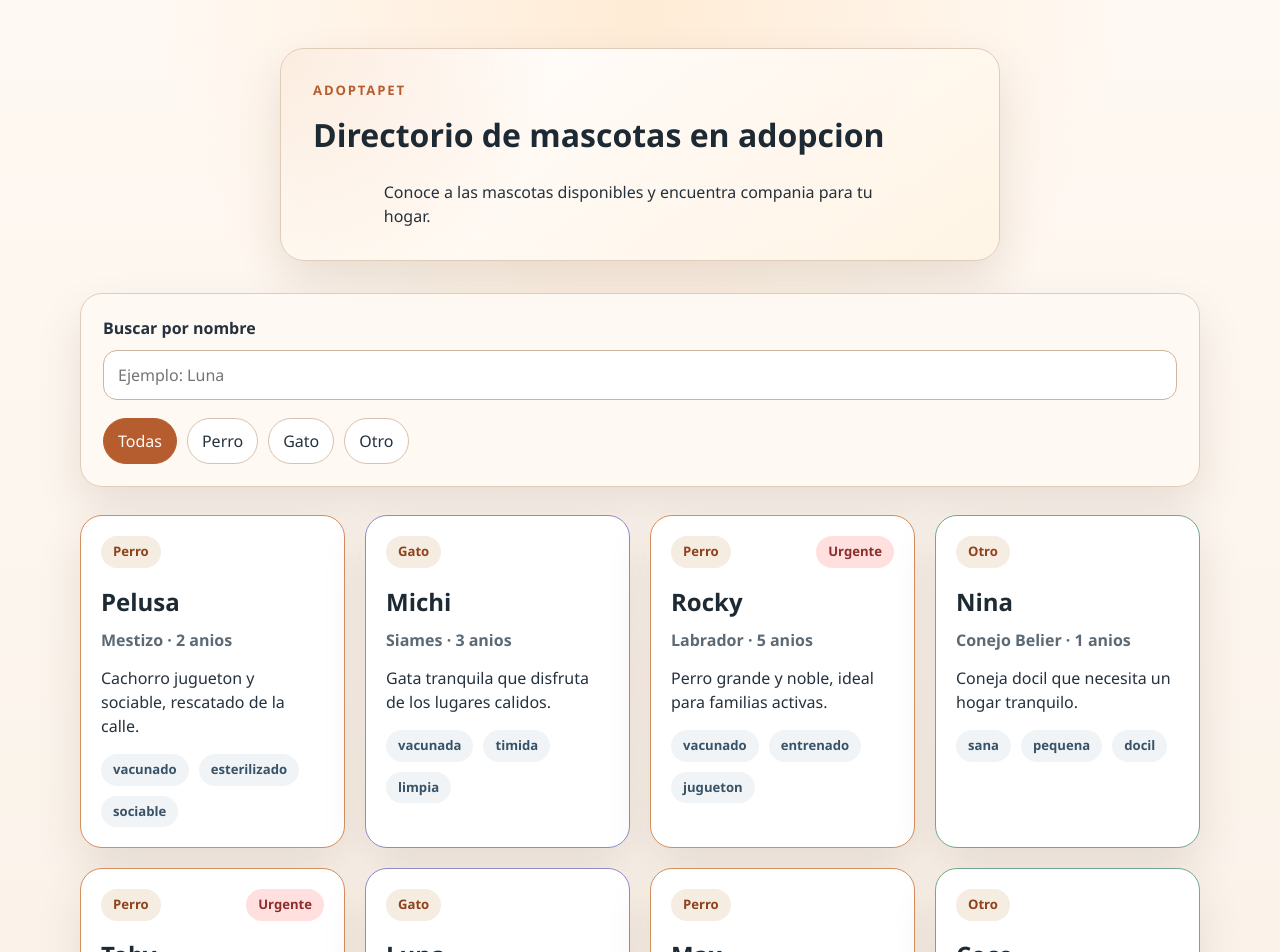
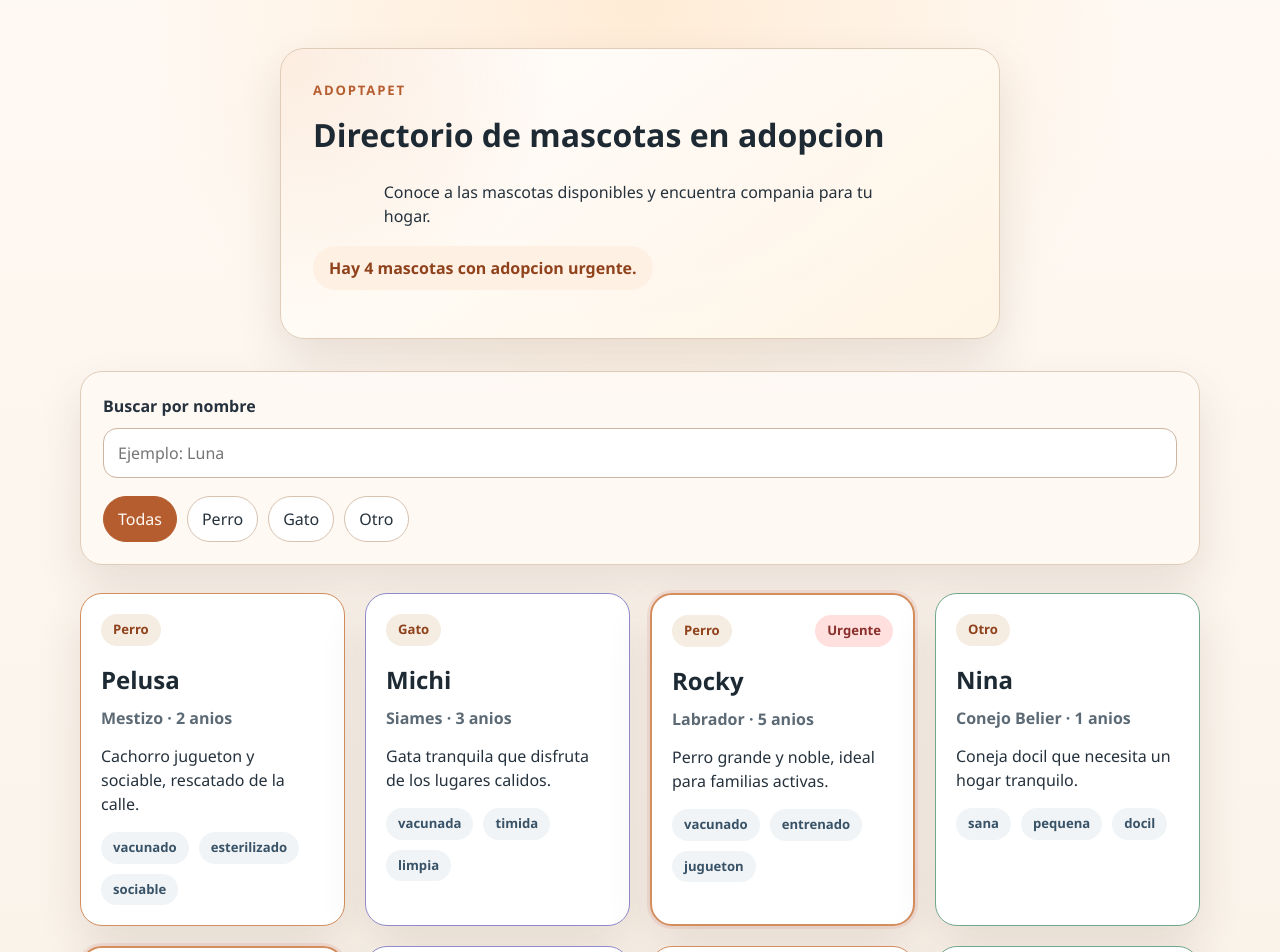
Before and after one commit to Lucho8011/adoptapet-react-LuisJimenez, a React (Vite) app: page / in a window 1280 px wide. Shown: the top 952 px of the page. Built offline with nearby package versions, Linux system fonts and the light colour scheme.

Commit message:
feat: destacar elementos y contador

```diff
--- a/src/App.css
+++ b/src/App.css
@@ -27,6 +27,16 @@
 .hero__text {
   max-width: 56ch;
   margin: 0 auto;
+}
+
+.hero__counter {
+  display: inline-flex;
+  margin-top: 18px;
+  padding: 10px 16px;
+  border-radius: 999px;
+  background: #fff0e4;
+  color: var(--color-accent-strong);
+  font-weight: 700;
 }
 
 .toolbar {
@@ -125,6 +135,13 @@
   border-color: #72a88d;
 }
 
+.mascota-card--urgent {
+  border-width: 2px;
+  box-shadow:
+    0 0 0 3px rgba(188, 63, 56, 0.1),
+    var(--shadow-soft);
+}
+
 .mascota-card__header {
   display: flex;
   justify-content: space-between;
--- a/src/App.jsx
+++ b/src/App.jsx
@@ -15,6 +15,7 @@ function App() {
   const [busqueda, setBusqueda] = useState('')
 
   const terminoNormalizado = normalizeSearchTerm(busqueda)
+  const urgentes = mascotas.filter((mascota) => mascota.adopcionUrgente).length
   const mascotasFiltradas = mascotas.filter((mascota) => {
     const coincideEspecie =
       filtroEspecie === 'Todas' || mascota.especie === filtroEspecie
@@ -35,6 +36,9 @@ function App() {
         <h1>Directorio de mascotas en adopcion</h1>
         <p className="hero__text">
           Conoce a las mascotas disponibles y encuentra compania para tu hogar.
+        </p>
+        <p className="hero__counter" aria-live="polite">
+          Hay {urgentes} mascotas con adopcion urgente.
         </p>
       </header>
 
--- a/src/components/MascotaCard.jsx
+++ b/src/components/MascotaCard.jsx
@@ -33,9 +33,12 @@ function MascotaCard({
   adopcionUrgente = false,
 }) {
   const speciesStyle = SPECIES_STYLES[especie] ?? SPECIES_STYLES.Otro
+  const cardClassName = adopcionUrgente
+    ? `${speciesStyle.className} mascota-card--urgent`
+    : speciesStyle.className
 
   return (
-    <article className={speciesStyle.className}>
+    <article className={cardClassName}>
       <div className="mascota-card__header">
         <span className="mascota-card__badge">{speciesStyle.label}</span>
         {adopcionUrgente ? (
```
Also changed, not shown: ia.txt, 2 other files (tests, documents, lock files or other folders).
